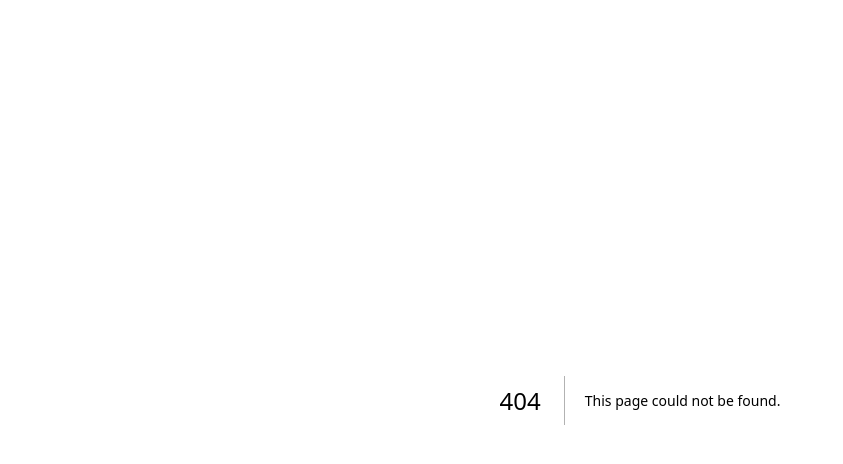
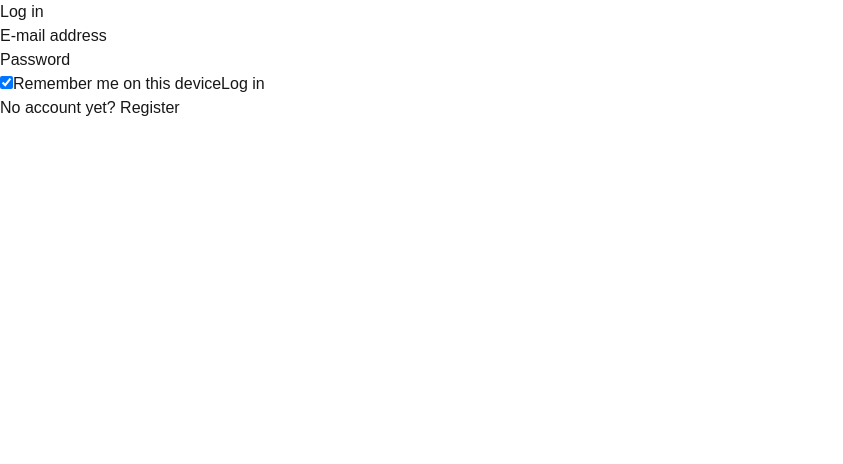
Before and after one commit to EmilXavierVT/MTOGO-Front, a Next.js app: page /auth/loginPage in a window 1280 px wide. Before the commit this address had no page. Shown: the top 464 px of the page, without its empty margins (0-843 px from the left). Built offline with nearby package versions, Linux system fonts and the light colour scheme.

Commit message:
login also made plus a LinkBar and base route for localhost

```diff
--- /dev/null
+++ b/app/auth/loginPage/page.jsx
@@ -0,0 +1,99 @@
+
+"use client";
+import { useState } from 'react'
+import Link from 'next/link'
+import { useRouter } from 'next/navigation'
+import { API_BASE } from "../../../utils/api";
+
+function LoginPage() {
+    const [email, setEmail] = useState('')
+    const [password, setPassword] = useState('')
+    const [remember, setRemember] = useState(true)
+    const [error, setError] = useState('')
+    const [loading, setLoading] = useState(false)
+
+    const router = useRouter()
+
+    const handleSubmit = async (e) => {
+        e.preventDefault()
+        setError('')
+        setLoading(true)
+
+        try {
+            const response = await fetch(`${API_BASE}/users/auth/login`, {
+                method: 'POST',
+                headers: { 'Content-Type': 'application/json' },
+                body: JSON.stringify({ email, password }),
+            })
+
+            if (!response.ok) {
+                setError(`Login failed (${response.status})`)
+                return
+            }
+
+            const result = await response.json()
+
+            // saveSession(result.data.token, result.data.data, remember)
+            router.push('/homepage')
+        }
+        catch {
+            setError('Server is currently unavailable')
+        }
+        finally {
+            setLoading(false)
+        }
+    }
+
+    return (
+        <div>
+            <form onSubmit={handleSubmit}>
+                <h1>Log in</h1>
+
+                <div>
+                    <label htmlFor="email">E-mail address</label>
+                    <input
+                        id="email"
+                        name="email"
+                        type="email"
+                        value={email}
+                        onChange={(e) => setEmail(e.target.value)}
+                        required
+                    />
+                </div>
+
+                <div>
+                    <label htmlFor="password">Password</label>
+                    <input
+                        id="password"
+                        name="password"
+                        type="password"
+                        value={password}
+                        onChange={(e) => setPassword(e.target.value)}
+                        required
+                    />
+                </div>
+
+                <label>
+                    <input
+                        type="checkbox"
+                        checked={remember}
+                        onChange={(e) => setRemember(e.target.checked)}
+                    />
+                    Remember me on this device
+                </label>
+
+                {error && <p>{error}</p>}
+
+                <button type="submit" disabled={loading}>
+                    {loading ? 'Logging in...' : 'Log in'}
+                </button>
+            </form>
+
+            <p>
+                No account yet? <Link href="/auth/registerPage">Register</Link>
+            </p>
+        </div>
+    )
+}
+
+export default LoginPage;
--- /dev/null
+++ b/app/auth/registerPage/page.jsx
@@ -0,0 +1,101 @@
+"use client";
+import { useState } from 'react'
+import { API_BASE } from "../../../utils/api";
+
+function RegisterPage() {
+    const [form, setForm] = useState({
+        name: '',
+        email: '',
+        passwordHash: ''
+    })
+    const [loading, setLoading] = useState(false)
+    const [error, setError] = useState('')
+
+    const handleChange = (e) => {
+        setForm({ ...form, [e.target.name]: e.target.value })
+    }
+
+    const handleSubmit = async (e) => {
+        e.preventDefault()
+        setLoading(true)
+
+        try{
+const response = await fetch(`${API_BASE}/users/auth/register`, {
+    method: 'POST',
+    headers: { 'Content-Type': 'application/json' },
+    body: JSON.stringify(form),
+})
+
+if(!response.ok) {
+    const errorResponse = await response.text()
+    setError(errorResponse || 'Registration failed')
+    return
+}
+
+//const result = await response.json()
+//navigate
+}
+catch{
+    setError('Server is currently unavailable')
+
+        }
+        finally{
+            setLoading(false)
+        }
+    }
+
+    return(
+
+    <form onSubmit={handleSubmit}>
+<div>
+     <h1>Create account</h1>
+
+     <div>
+        <label htmlFor="name">Name</label>
+        <input
+        id= "name"
+        name="name"
+        type="text"
+        value={form.name}
+        onChange={handleChange}
+        required
+        />
+     </div>
+
+     <div>
+        <label htmlFor="email">E-mail adress</label>
+        <input
+        id="email"
+        name="email"
+        type="text"
+        value={form.email}
+        onChange={handleChange}
+        required
+        />
+     </div>
+
+<div>
+<label htmlFor="passwordHash">Password</label>
+<input
+id="parswordHash"
+name="passwordHash"
+type="text"
+value={form.passwordHash}
+onChange={handleChange}
+required
+/>
+</div>
+
+{error && <p>{error}</p>}
+
+<button type="submit" disabled={loading}>
+    {loading ? 'Creating account...' : 'Register'}
+
+</button>
+
+</div>
+</form>
+    )
+}
+
+export default RegisterPage
--- /dev/null
+++ b/app/components/NavigationLinkBar/LinkBar.jsx
@@ -0,0 +1,18 @@
+import Link from "next/link";
+
+function LinkBar() {
+return(
+<nav>
+    <div>
+    <Link href="/auth/registerPage" >Register</Link>
+    </div>
+
+    <div>
+    <Link href="/auth/loginPage" >Login</Link>
+    </div>
+</nav>
+
+);
+}
+
+export default LinkBar;
--- /dev/null
+++ b/app/utils/api.js
@@ -0,0 +1 @@
+export const API_BASE = process.env.NEXT_PUBLIC_API_BASE_URL;
```
